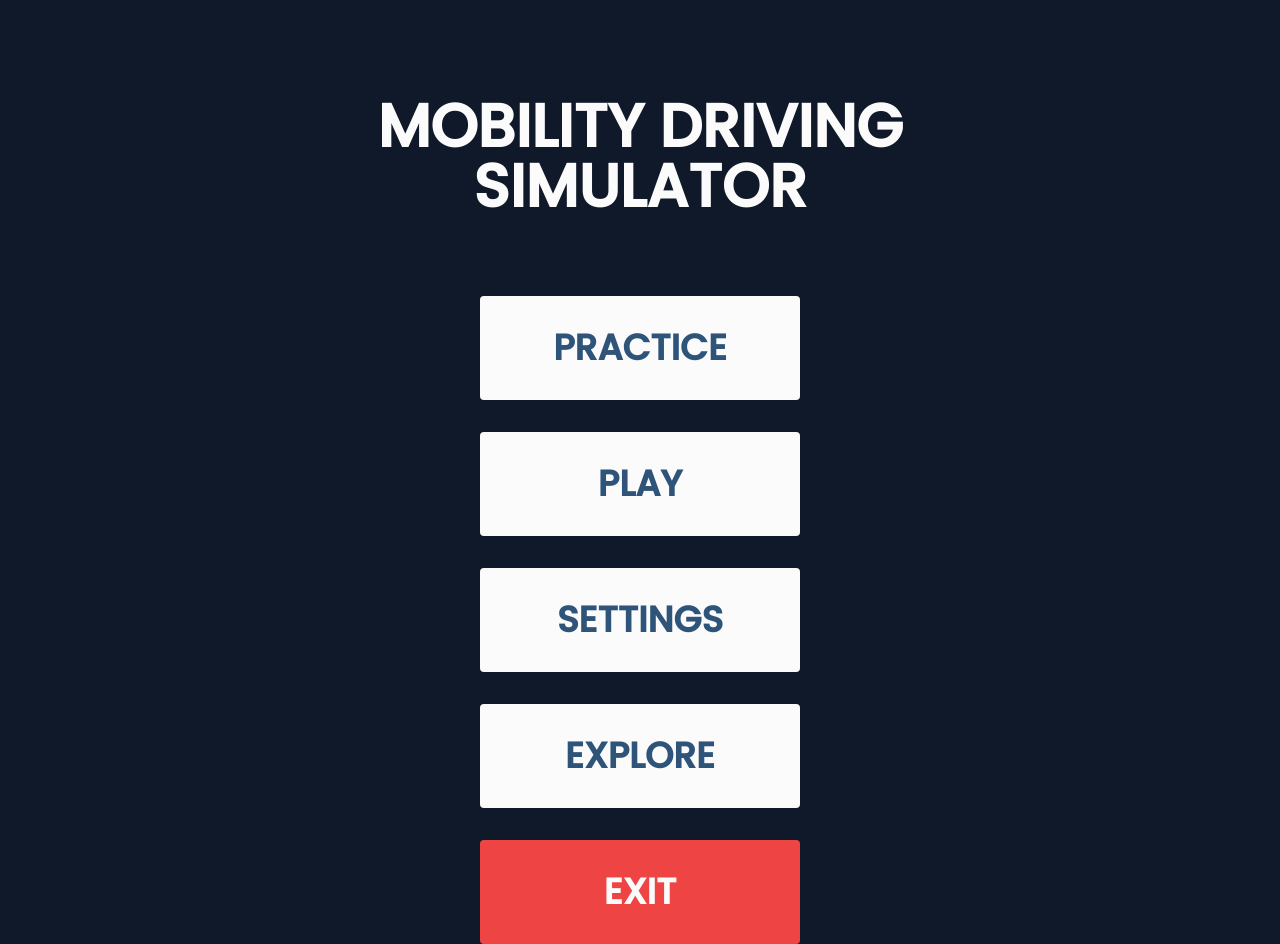
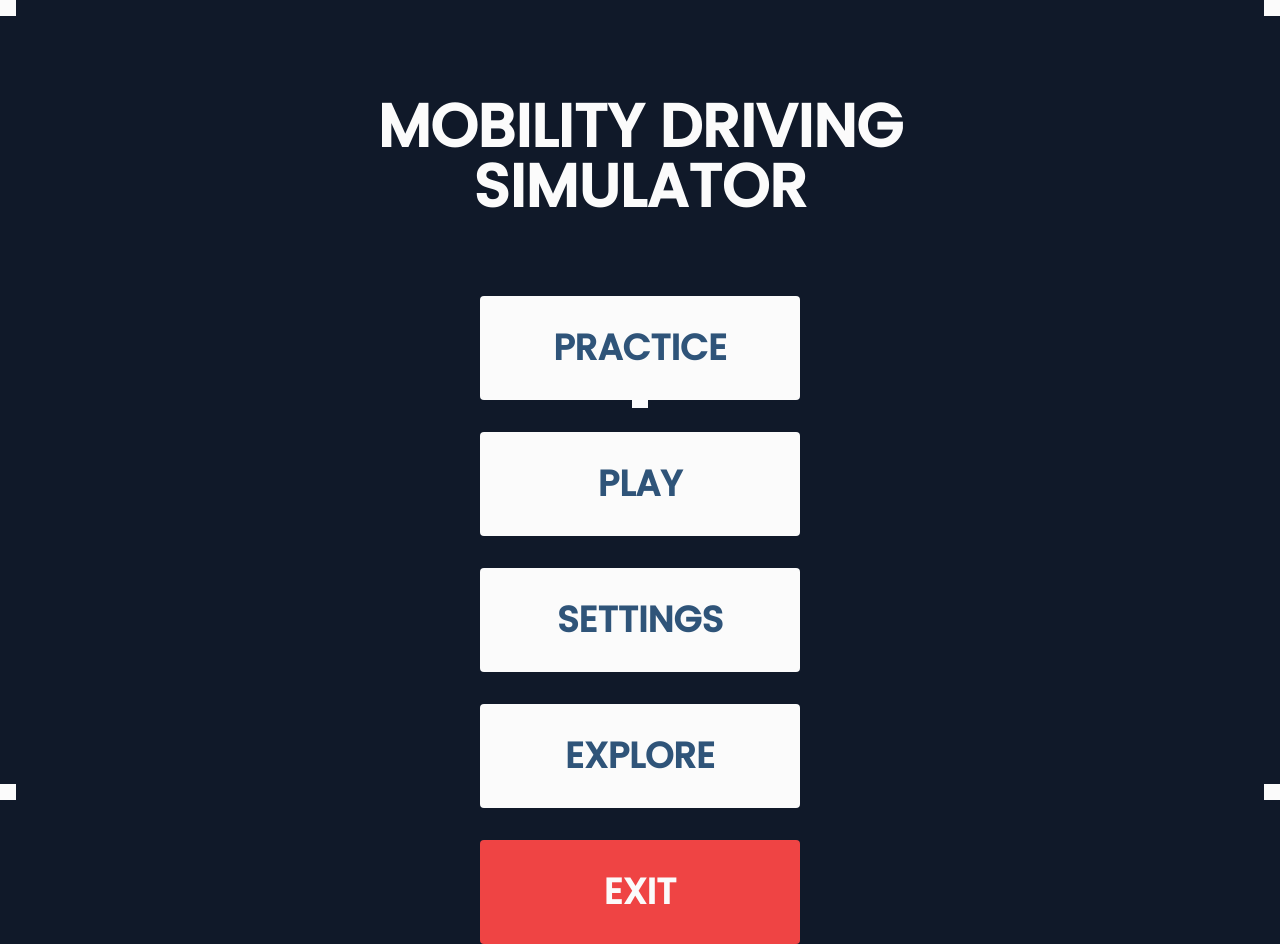
Before and after one commit to ashishnex007/drivesim-desktop, a Vue app: page / in a window 1280 px wide. Built offline with nearby package versions, Linux system fonts and the light colour scheme.

Commit message:
added dots

```diff
--- a/src/components/Left.vue
+++ b/src/components/Left.vue
@@ -1,4 +1,11 @@
 <template>
+
+  <div class="w-[1rem] h-[1rem] bg-white absolute"></div>
+  <div class="w-[1rem] h-[1rem] bg-white absolute top-0 right-0"></div>
+  <div class="w-[1rem] h-[1rem] bg-white absolute bottom-0 right-0"></div>
+  <div class="w-[1rem] h-[1rem] bg-white absolute bottom-0 left-0"></div>
+  <div class="w-[1rem] h-[1rem] bg-white absolute top-1/2 left-1/2 transform -translate-x-1/2 -translate-y-1/2"></div>
+
   <div class="h-screen w-full flex justify-center items-center">
     <img src="../assets/logo.svg" class="h-[40rem]" />
   </div>
--- a/src/components/Middle.vue
+++ b/src/components/Middle.vue
@@ -1,4 +1,10 @@
 <template>
+
+  <div class="w-[1rem] h-[1rem] bg-white absolute"></div>
+  <div class="w-[1rem] h-[1rem] bg-white absolute top-0 right-0"></div>
+  <div class="w-[1rem] h-[1rem] bg-white absolute bottom-0 right-0"></div>
+  <div class="w-[1rem] h-[1rem] bg-white absolute bottom-0 left-0"></div>
+  <div class="w-[1rem] h-[1rem] bg-white absolute top-1/2 left-1/2 transform -translate-x-1/2 -translate-y-1/2"></div>
 
   <div id="landingFrame" class="flex justify-center items-center frame">
     <!-- <div id="landingFrame" class="flex justify-between items-center frame"> -->
--- a/src/components/Right.vue
+++ b/src/components/Right.vue
@@ -1,4 +1,11 @@
 <template>
+
+  <div class="w-[1rem] h-[1rem] bg-white absolute"></div>
+  <div class="w-[1rem] h-[1rem] bg-white absolute top-0 right-0"></div>
+  <div class="w-[1rem] h-[1rem] bg-white absolute bottom-0 right-0"></div>
+  <div class="w-[1rem] h-[1rem] bg-white absolute bottom-0 left-0"></div>
+  <div class="w-[1rem] h-[1rem] bg-white absolute top-1/2 left-1/2 transform -translate-x-1/2 -translate-y-1/2"></div>
+
   <div class="container mx-auto">
 
     <div v-if="selectedTown === '2'">
```
